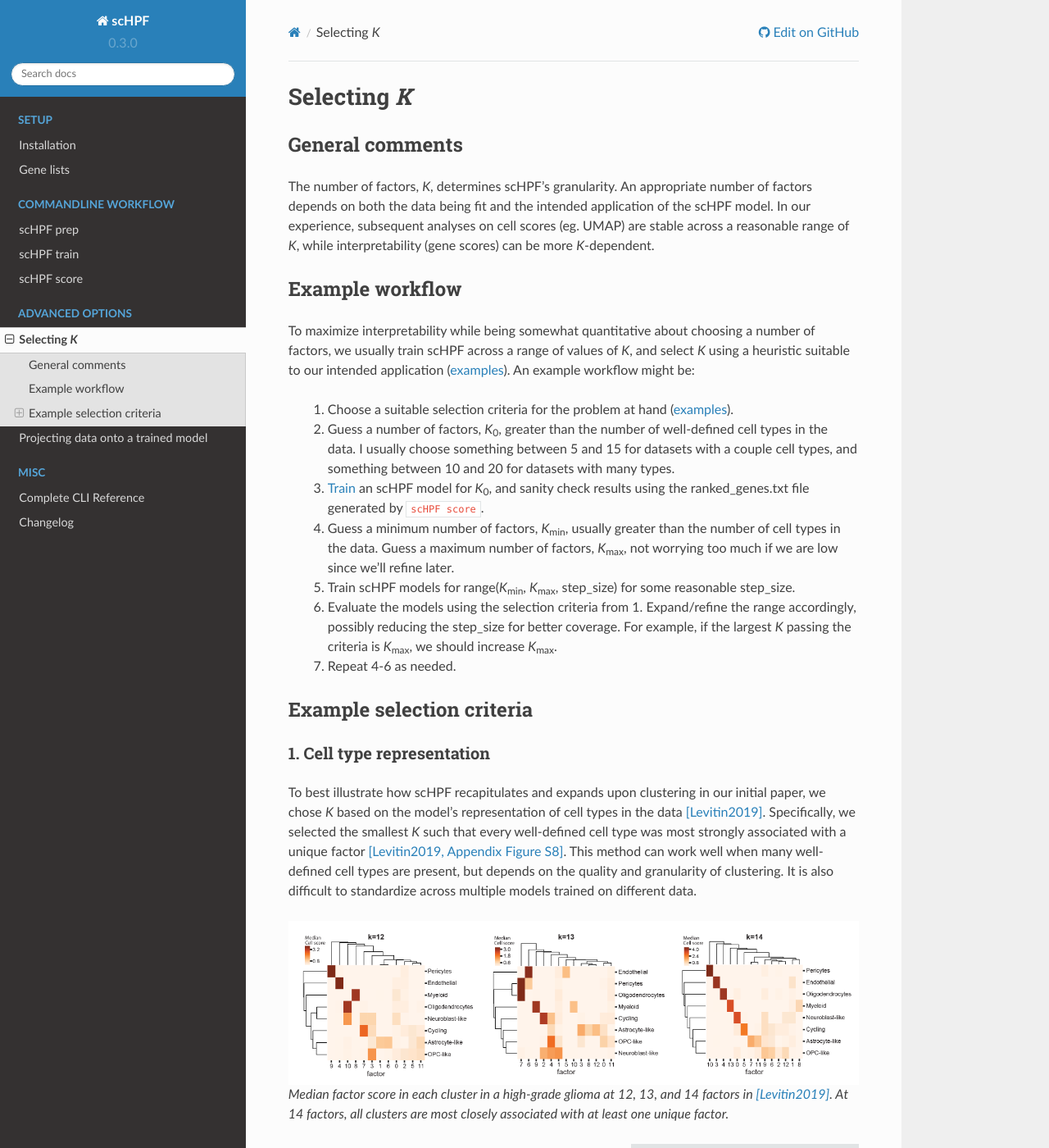
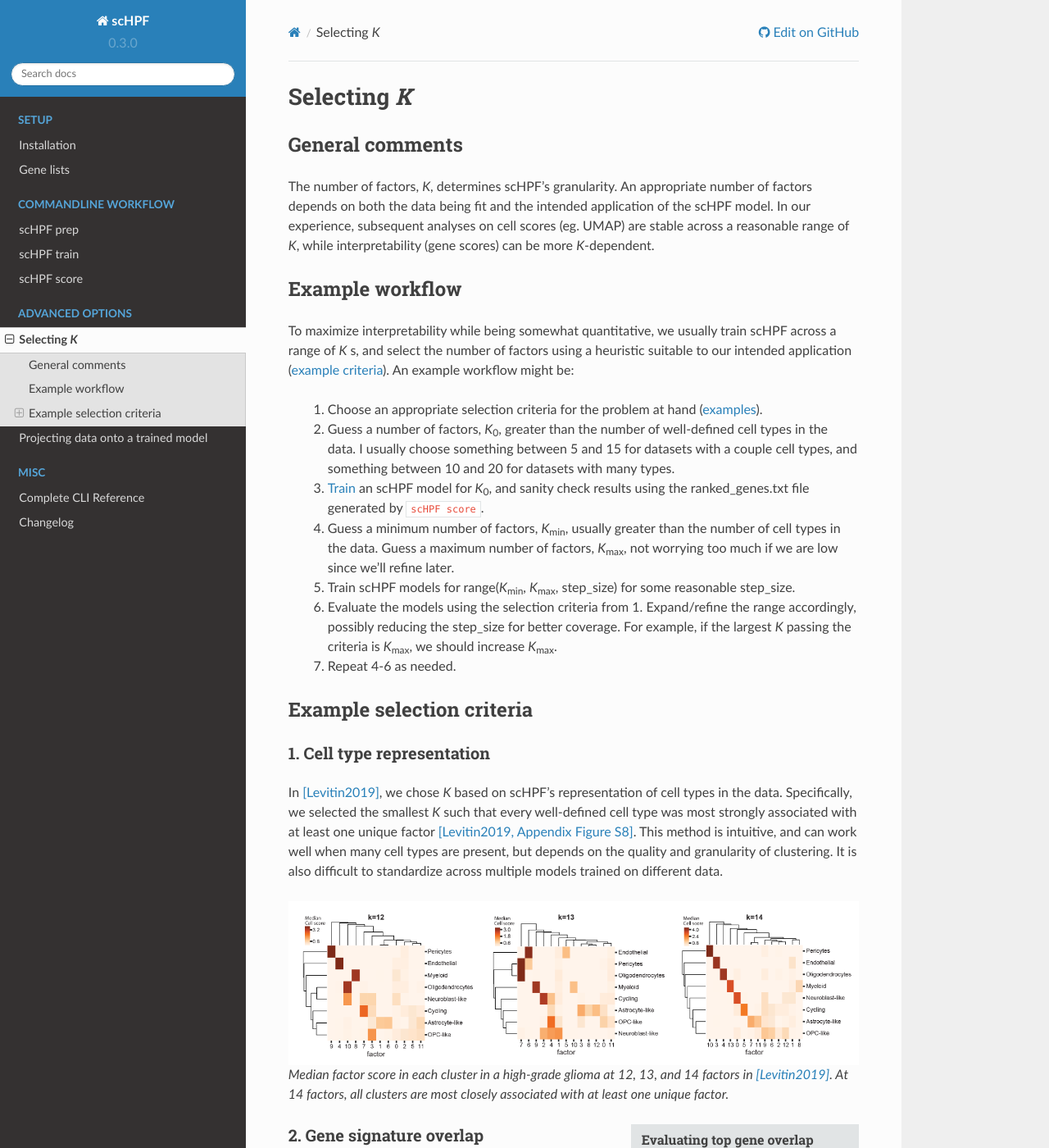
Before and after one commit to simslab/scHPF, a Sphinx documentation site: the page built from docs/select-k.rst, in a window 1280 px wide and 1400 px high. Shown: the whole window at 82% size. Built offline with Sphinx 7.4.7 and the Read the Docs theme 2.0.0, drawn with Linux system fonts in a browser that asks for light colours; some of the changed text lies outside the part shown.

Commit message:
attempt to make more consise/clear

```diff
--- a/docs/select-k.rst
+++ b/docs/select-k.rst
@@ -20,12 +20,12 @@ interpretability (gene scores) can be more *K*-dependent.
 Example workflow
 ================
 
-To maximize interpretability while being somewhat quantitative about choosing a
-number of factors, we usually train scHPF across a range of values of *K*, and
-select *K* using a heuristic suitable to our intended application
-(:ref:`examples<k-criteria>`). An example workflow might be:
+To maximize interpretability while being somewhat quantitative, we usually
+train scHPF across a range of *K* s, and select the number of factors using a
+heuristic suitable to our intended application
+(:ref:`example criteria<k-criteria>`).  An example workflow might be:
 
-    1. Choose a suitable selection criteria for the problem at hand
+    1. Choose an appropriate selection criteria for the problem at hand
        (:ref:`examples<k-criteria>`).
 
     2. Guess a number of factors, |K_0|, greater than the number of
@@ -66,12 +66,11 @@ Example selection criteria
 1. Cell type representation
 ---------------------------
 
-To best illustrate how scHPF recapitulates and expands upon clustering in our
-initial paper, we chose *K* based on the model's representation of cell types
-in the data [Levitin2019]_.  Specifically, we selected the smallest *K* such
-that every well-defined cell type was most strongly associated with a unique
-factor `[Levitin2019, Appendix Figure S8]`_.  This method can work well when
-many well-defined cell types are present, but depends on the quality and
+In [Levitin2019]_, we chose *K* based on scHPF's representation of cell types
+in the data.  Specifically, we selected the smallest *K* such that every
+well-defined cell type was most strongly associated with at least one unique
+factor `[Levitin2019, Appendix Figure S8]`_.  This method is intuitive, and can
+work well when many cell types are present, but depends on the quality and
 granularity of clustering. It is also difficult to standardize across multiple
 models trained on different data.
 
```
Also changed, not shown: other parts of docs/select-k.rst (+1 -1 lines).
